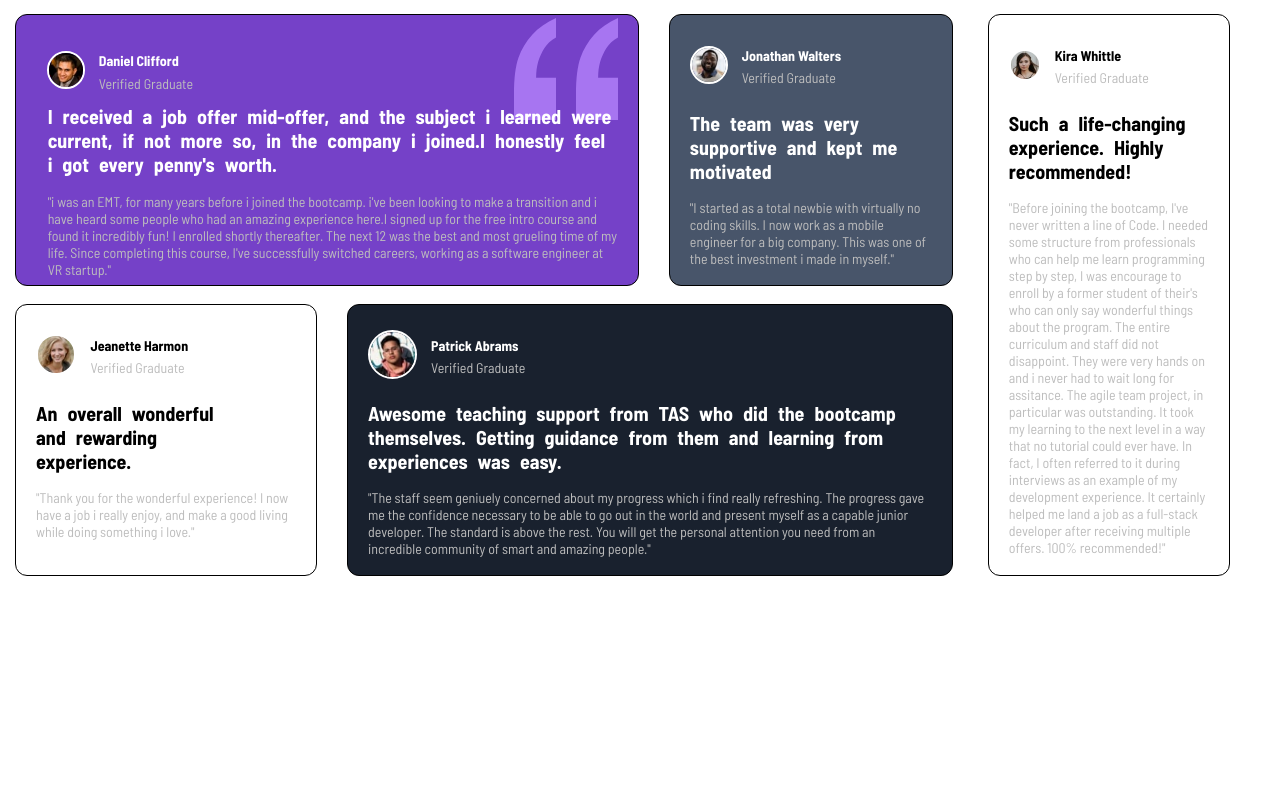
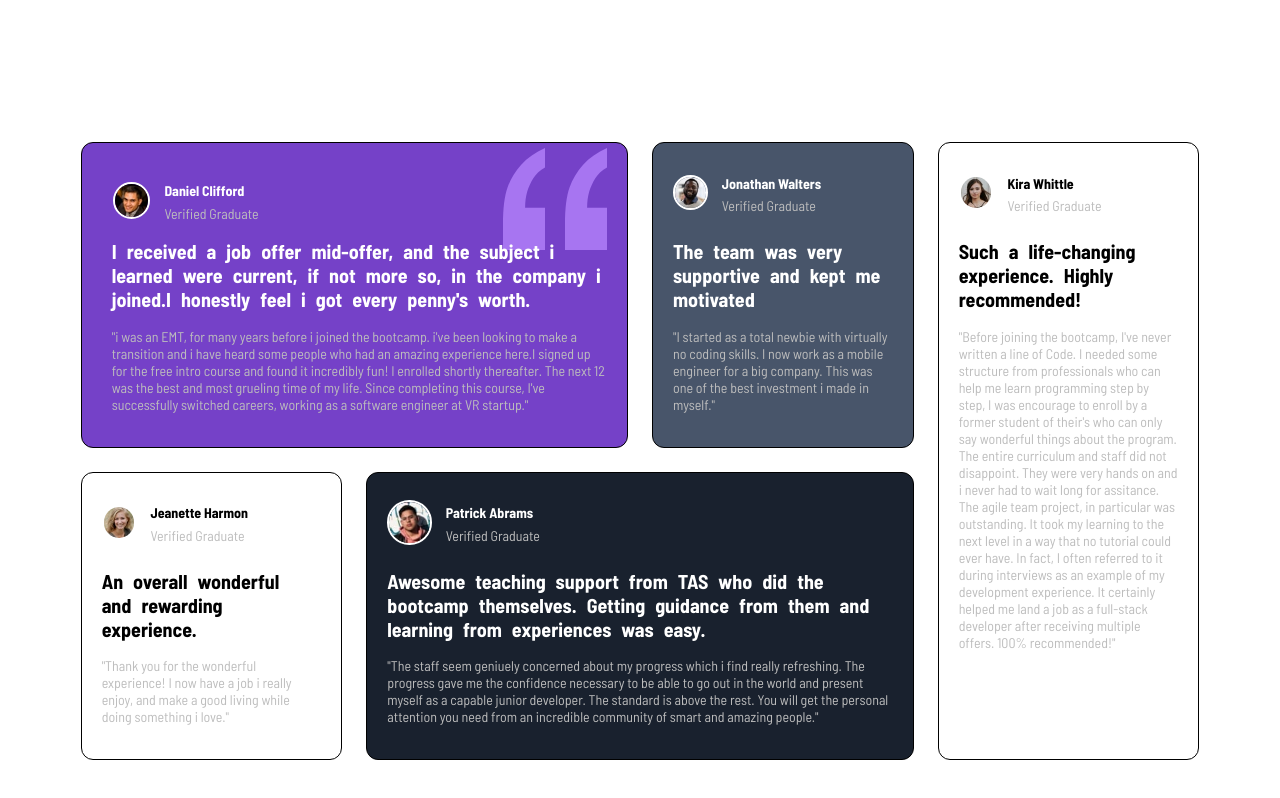
Before and after one commit to Abioye965/Testimonies, a plain HTML site: page index.html in a window 1280 px wide. Drawn offline with Linux system fonts and the light colour scheme.

Commit message:
updated style

```diff
--- a/index.html
+++ b/index.html
@@ -10,11 +10,8 @@
     />
   </head>
   <body>
-    <div class="container">
-      <div class="parent-div">
-        <div class="first-child">
-          <div class="upper-first-child">
-            <div class="right">
+    <div class="testismonial-grid">
+    <article class="right grid-col-span-2">
       <div class="right-style">
         <div class="user-profile">
           <img
@@ -58,8 +55,8 @@
           at VR startup."
         </p>
       </div>
-            </div>
-            <div class="left">
+    </article>
+    <article class="left">
       <div class="others-profile">
         <img
           src="./images/image-jonathan.jpg"
@@ -84,10 +81,8 @@
         now work as a mobile engineer for a big company. This was one of
         the best investment i made in myself."
       </p>
-            </div>
-          </div>
-          <div class="lower-first-child">
-            <div class="second-right">
+    </article>
+    <article class="second-right">
         <div class="others-profile">
           <img
             src="./images/image-jeanette.jpg"
@@ -114,8 +109,8 @@
           really enjoy, and make a good living while doing something i
           love."
         </p>
-            </div>
-            <div class="second-left">
+    </article>
+    <article class="second-left grid-col-span-2">
         <div class="others-profile">
           <img
             src="./images/image-patrick.jpg"
@@ -145,11 +140,8 @@
           You will get the personal attention you need from an incredible
           community of smart and amazing people."
         </p>
-            </div>
-          </div>
-        </div>
-        <div class="second-child">
-          <div class="only-child">
+    </article>
+    <article class="only-child grid-row-span-2">
       <div class="others-profile">
         <img src="./images/image-kira.jpg" alt="jean" class="last-user" />
         <div class="identity-text">
@@ -173,9 +165,29 @@
           could ever have. In fact, I often referred to it during interviews as an example of my development experience.
           It certainly helped me land a job as a full-stack developer after receiving multiple offers. 100% recommended!"
         </p>
+    </article>
+    </div>
+
+
+
+
+
+     <!-- <div class="container">
+      <div class="parent-div">
+        <div class="first-child">
+          <div class="upper-first-child">
+
+
+          </div>
+
+        </div>
+        <div class="second-child">
+
         </div>
       </div>
-      </div>
-    </div>
+    </div> -->
+
+
+
   </body>
 </html>
--- a/style.css
+++ b/style.css
@@ -1,42 +1,33 @@
 body {
-  margin: 0%;
+  margin: 4%;
   padding: 0%;
   font-family: Barlow Semi Condensed;
+  max-width: 100%;
+  min-height: 100vh;
   display: flex;
-  justify-content: center;
-  align-items: center;
-  max-width: 100%;
-}
-
-.container {
-  max-width: 100%;
-  padding-right: 15px;
-  padding-left: 15px;
-  margin-right: auto;
-  margin-left: auto;
-  margin-top: 10px;
-  margin-bottom: 10px;
-  overflow: hidden !important;
-}
-.parent-div {
-  display: flex;
-  align-items: flex-start;
-  justify-content: space-between;
-  width: 100%;
-  margin-top: 4px;
-}
-.first-child {
-  width: 75%;
-  display: block;
   align-items: center;
   justify-content: center;
 }
+
+.testismonial-grid{
+  display: grid;
+  grid-template-columns: repeat(4, 1fr);
+  gap: 1.5rem;
+  width: min(95%, 70rem );
+}
+.grid-col-span-2{
+    grid-column: span 2;
+}
+.grid-row-span-2{
+    grid-row: span 2;
+}
+
+
+
 .right {
   border: 1px solid #000;
   border-radius: 12px;
   background-color: hsl(263, 55%, 52%);
-  width: 650px;
-  height: 230px;
   padding: 20px 20px;
 }
 .right-style {
@@ -48,55 +39,36 @@ body {
 .background-image {
   width: 100%;
 }
-.upper-first-child {
-  display: flex;
-  align-content: center;
-  justify-content: center;
-  gap: 30px;
-  padding-bottom: 18px;
-}
+
 .left {
   border: 1px solid #000;
   border-radius: 12px;
   background-color: hsl(217, 19%, 35%);
-  width: 270px;
-  height: 230px;
   padding: 20px 20px;
 }
 .second-right {
   border: 1px solid #000;
   border-radius: 12px;
   background-color: hsl(0, 0%, 100%);
-  width: 300px;
-  height: 230px;
   padding: 20px 20px;
+
 }
 .second-left {
   border: 1px solid #000;
   border-radius: 12px;
   background-color: hsl(219, 29%, 14%);
-  width: 650px;
-  height: 230px;
   padding: 20px 20px;
+
 }
-.lower-first-child {
-  display: flex;
-  align-content: center;
-  justify-content: center;
-  gap: 30px;
-}
-.second-child {
-  width: 25%;
-  display: flex;
-  align-items: center;
-  justify-content: space-around;
-}
+
+
 .only-child {
   border: 1px solid #000;
   border-radius: 12px;
   background-color: hsl(0, 0%, 100%);
-  width: 200px;
-  height: 520px;
+  grid-column: 4;
+  grid-row-start: 1;
+  grid-row-end: 3;
   padding: 20px 20px;
 }
 .user-profile {
@@ -144,7 +116,7 @@ body {
 .emt {
   margin-left: 2%;
 }
-@media (max-width: 768px) {
+/* @media (max-width: 768px) {
   body {
     margin: 0%;
     padding: 0%;
@@ -160,8 +132,6 @@ body {
     padding-left: 15px;
     margin-right: auto;
     margin-left: auto;
-
-    overflow: hidden !important;
   }
   .parent-div {
     display: block;
@@ -225,4 +195,4 @@ body {
     align-items: center;
     justify-content: center;
   }
-}
+} */
```
Lines whose indentation alone changed are shown as unchanged.
